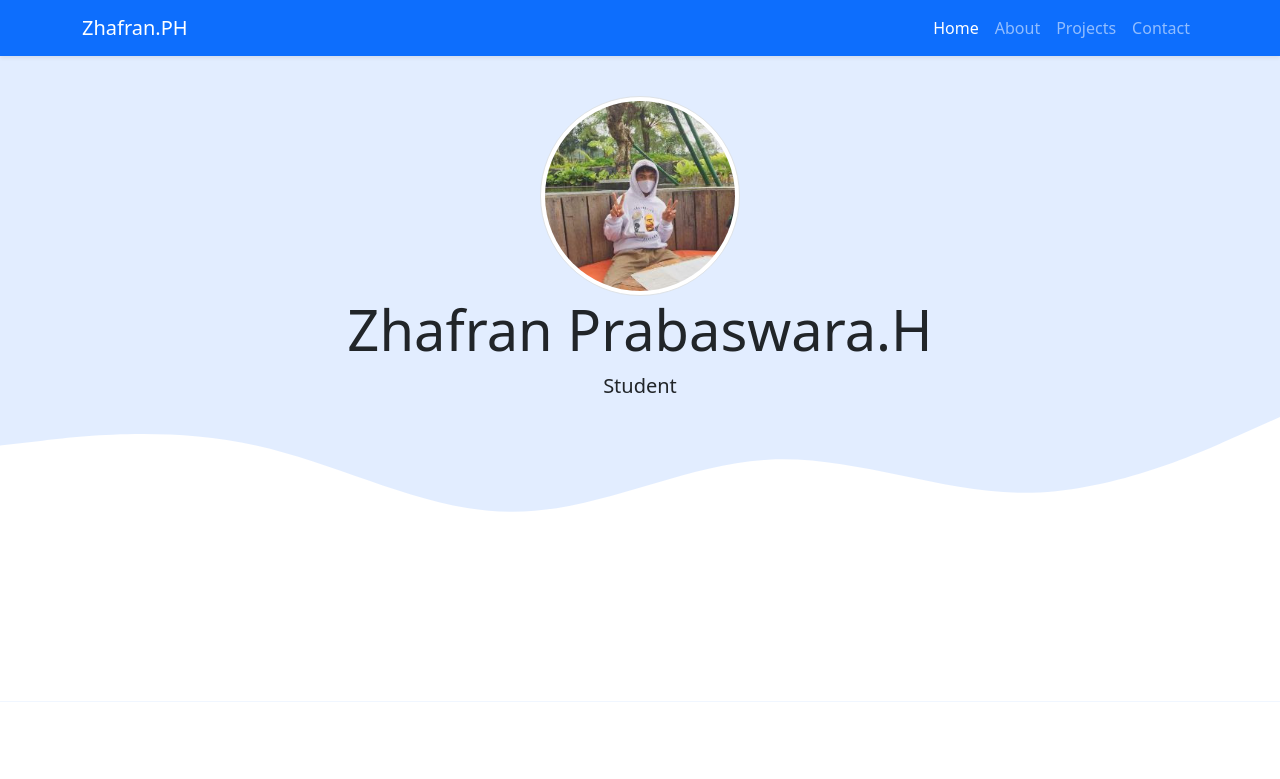
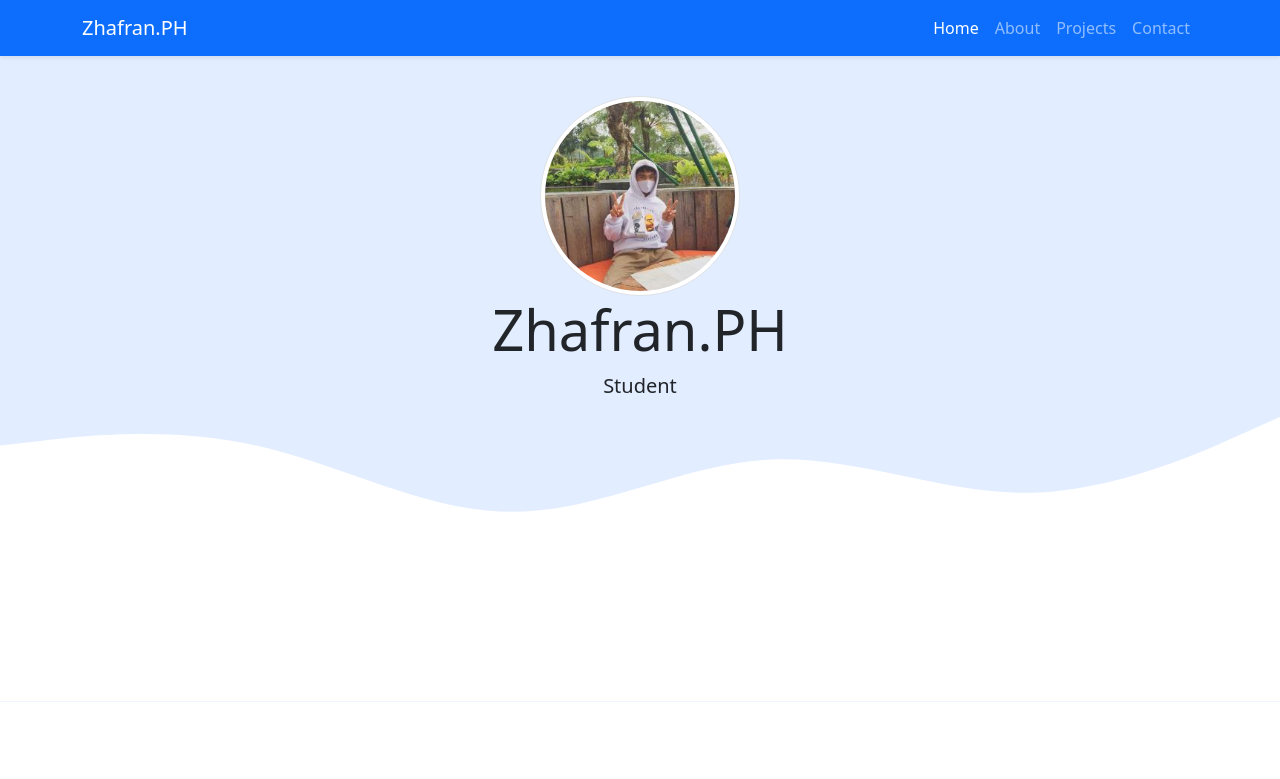
Before and after one commit to zhfrnn/zhafranph.github.io, a plain HTML site: page index.html in a window 1280 px wide. Shown: the top 779 px of the page. Drawn offline with nearby package versions, Linux system fonts and the light colour scheme.

Commit message:
menganti nama

```diff
--- a/index.html
+++ b/index.html
@@ -47,7 +47,7 @@
     <!-- jumbotron -->
     <section class="jumbotron text-center">
       <img src="img/zhafran1.png" alt="Zhafran Prabaswara.H" width="200" class="rounded-circle img-thumbnail" />
-      <h1 class="display-4">Zhafran Prabaswara.H</h1>
+      <h1 class="display-4">Zhafran.PH</h1>
       <p class="lead">Student</p>
       <svg xmlns="http://www.w3.org/2000/svg" viewBox="0 0 1440 320">
         <path
@@ -195,7 +195,7 @@
 
     <!-- Footer -->
     <footer class="bg-primary text-white text-center pb-5">
-      <p>Created with <i class="bi bi-heart-fill text-danger"></i> by <a href="https://www.instagram.com/zhafran_ph/" class="text-white fw-bold">Zhafran.ph</a></p>
+      <p>Created with <i class="bi bi-heart-fill text-danger"></i> by <a href="https://www.instagram.com/zhafran_ph/" class="text-white fw-bold">zhafran.ph</a></p>
     </footer>
     <!-- Akhir Footer -->
 
```
